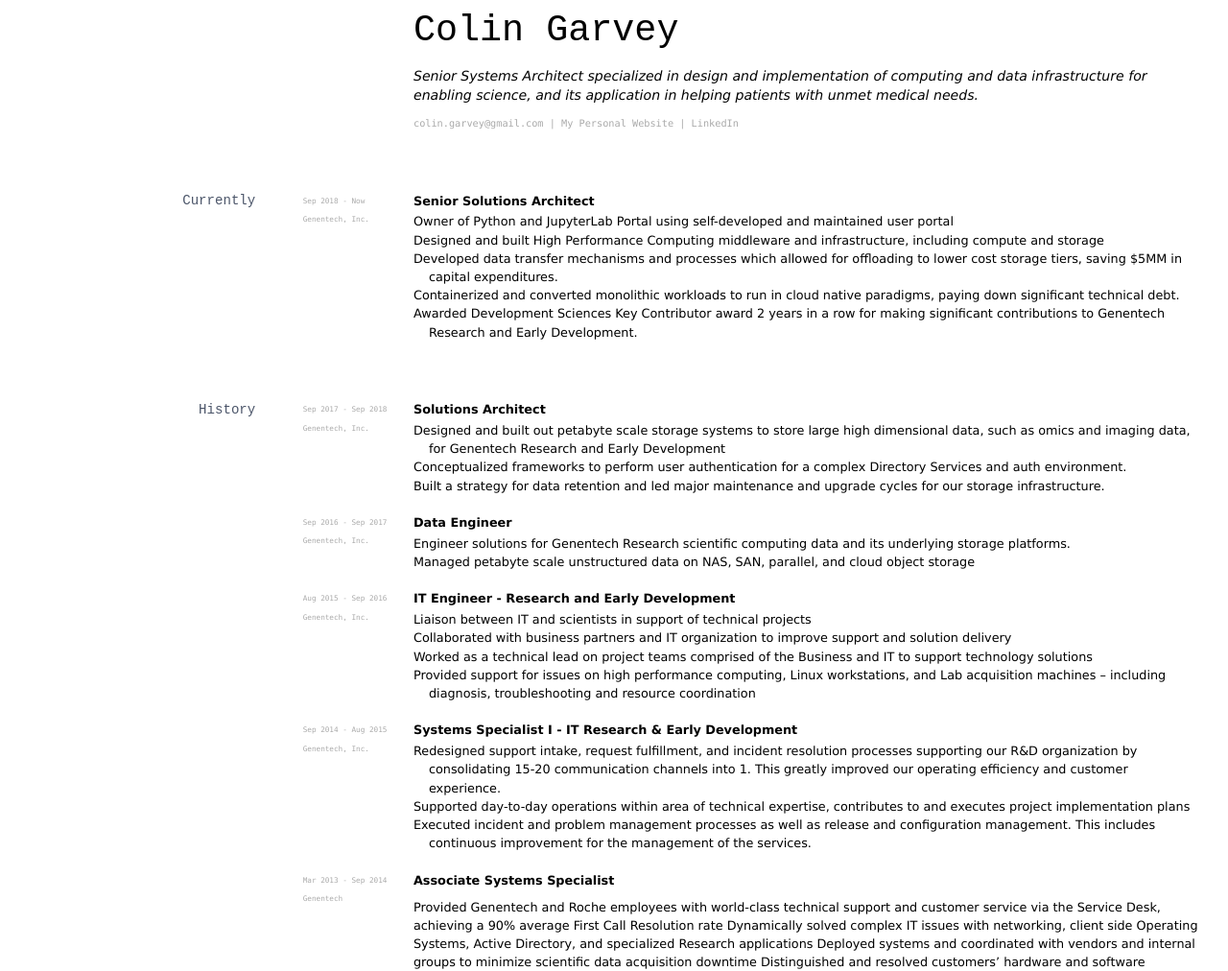
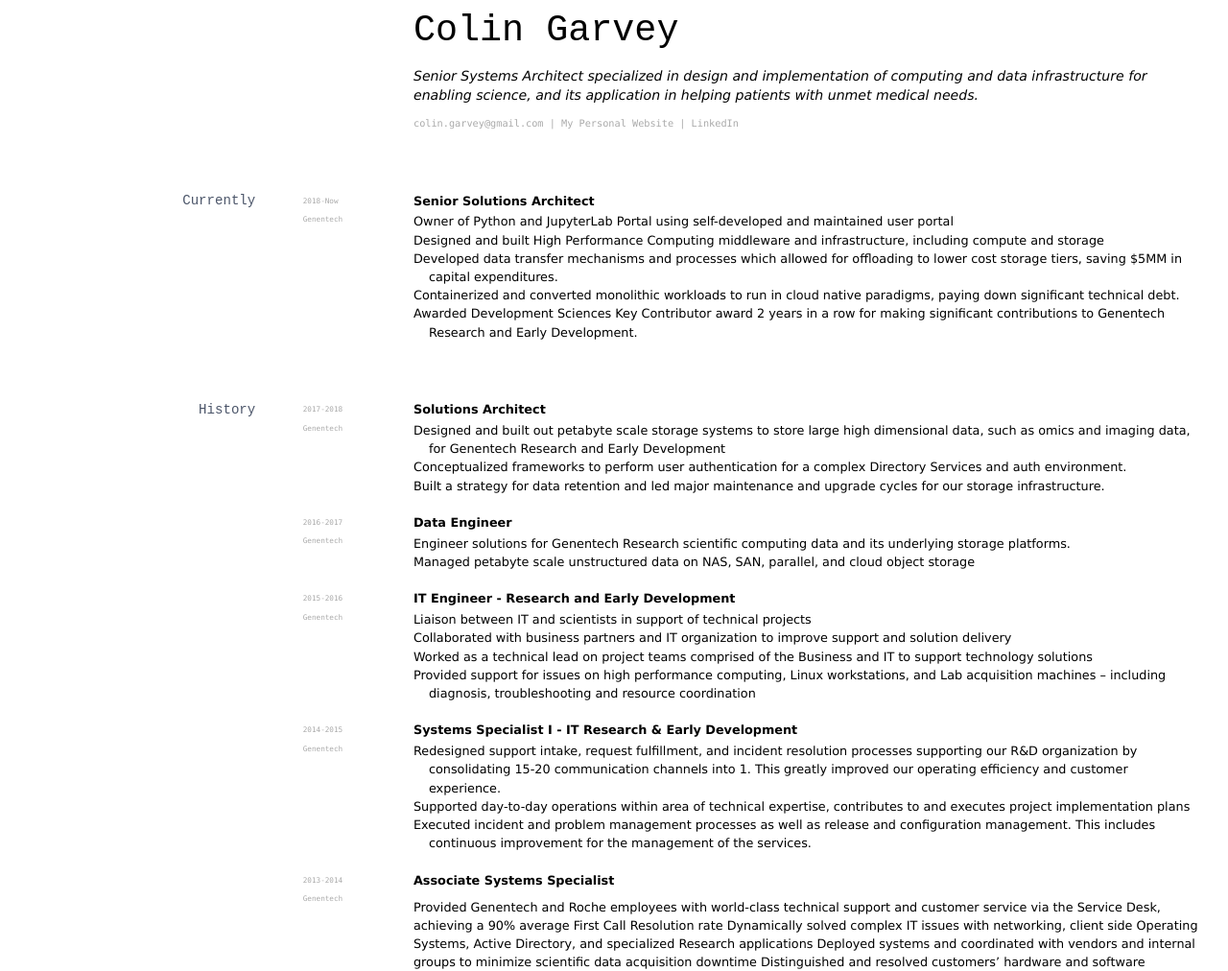
Before and after one commit to colingarvey/colingarvey.github.io, a Jekyll site: the page built from docs/_pages/cv.md, in a window 1280 px wide. Shown: the top 1012 px of the page at 96% size. Built offline with Jekyll 4.4.1, drawn with Linux system fonts in a browser that asks for light colours.

Commit message:
updated formatting for dates

```diff
--- a/docs/_pages/cv.md
+++ b/docs/_pages/cv.md
@@ -23,8 +23,8 @@ enabling science, and its application in helping patients with unmet medical nee
 ## Currently
 
 __Senior Solutions Architect__
-`Sep 2018 - Now`<br>
-`Genentech, Inc.`
+`2018-Now`<br>
+`Genentech`
 - Owner of Python and JupyterLab Portal using self-developed and maintained user portal
 - Designed and built High Performance Computing middleware and infrastructure, including compute
 and storage
@@ -38,8 +38,8 @@ contributions to Genentech Research and Early Development.
 ## History
 
 __Solutions Architect__
-`Sep 2017 - Sep 2018`<br>
-`Genentech, Inc.`
+`2017-2018`<br>
+`Genentech`
 
 - Designed and built out petabyte scale storage systems to store large high dimensional data, such as
 omics and imaging data, for Genentech Research and Early Development
@@ -49,8 +49,8 @@ environment.
 infrastructure.
 
 __Data Engineer__
-`Sep 2016 - Sep 2017`<br>
-`Genentech, Inc.`
+`2016-2017`<br>
+`Genentech`
 
 - Engineer solutions for Genentech Research scientific computing data and its underlying storage
 platforms.
@@ -58,8 +58,8 @@ platforms.
 
 
 __IT Engineer - Research and Early Development__
-`Aug 2015 - Sep 2016`<br>
-`Genentech, Inc.`
+`2015-2016`<br>
+`Genentech`
 
 - Liaison between IT and scientists in support of technical projects
 - Collaborated with business partners and IT organization to improve support and solution delivery
@@ -69,8 +69,8 @@ solutions
 
 
 __Systems Specialist I - IT Research & Early Development__
-`Sep 2014 - Aug 2015`<br>
-`Genentech, Inc.`
+`2014-2015`<br>
+`Genentech`
 
 - Redesigned support intake, request fulfillment, and incident resolution processes supporting our R&D organization by consolidating 15-20 communication channels into 1. This greatly improved our operating efficiency and customer experience.
 - Supported day-to-day operations within area of technical expertise, contributes to and executes project
@@ -79,7 +79,7 @@ implementation plans
 management. This includes continuous improvement for the management of the services.
 
 __Associate Systems Specialist__
-`Mar 2013 - Sep 2014`<br>
+`2013-2014`<br>
 `Genentech`
 
 Provided Genentech and Roche employees with world-class technical support and customer service via
```
